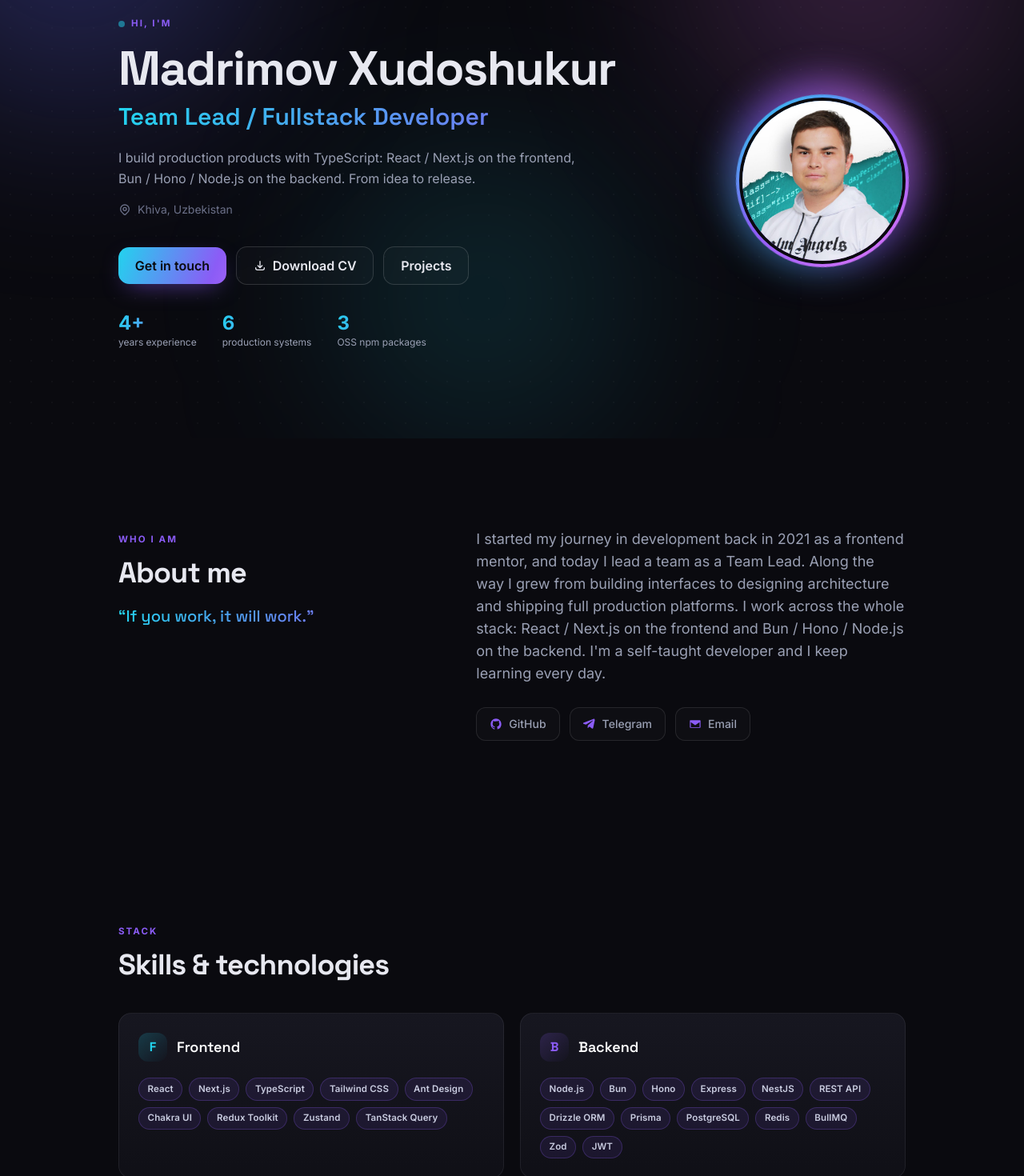
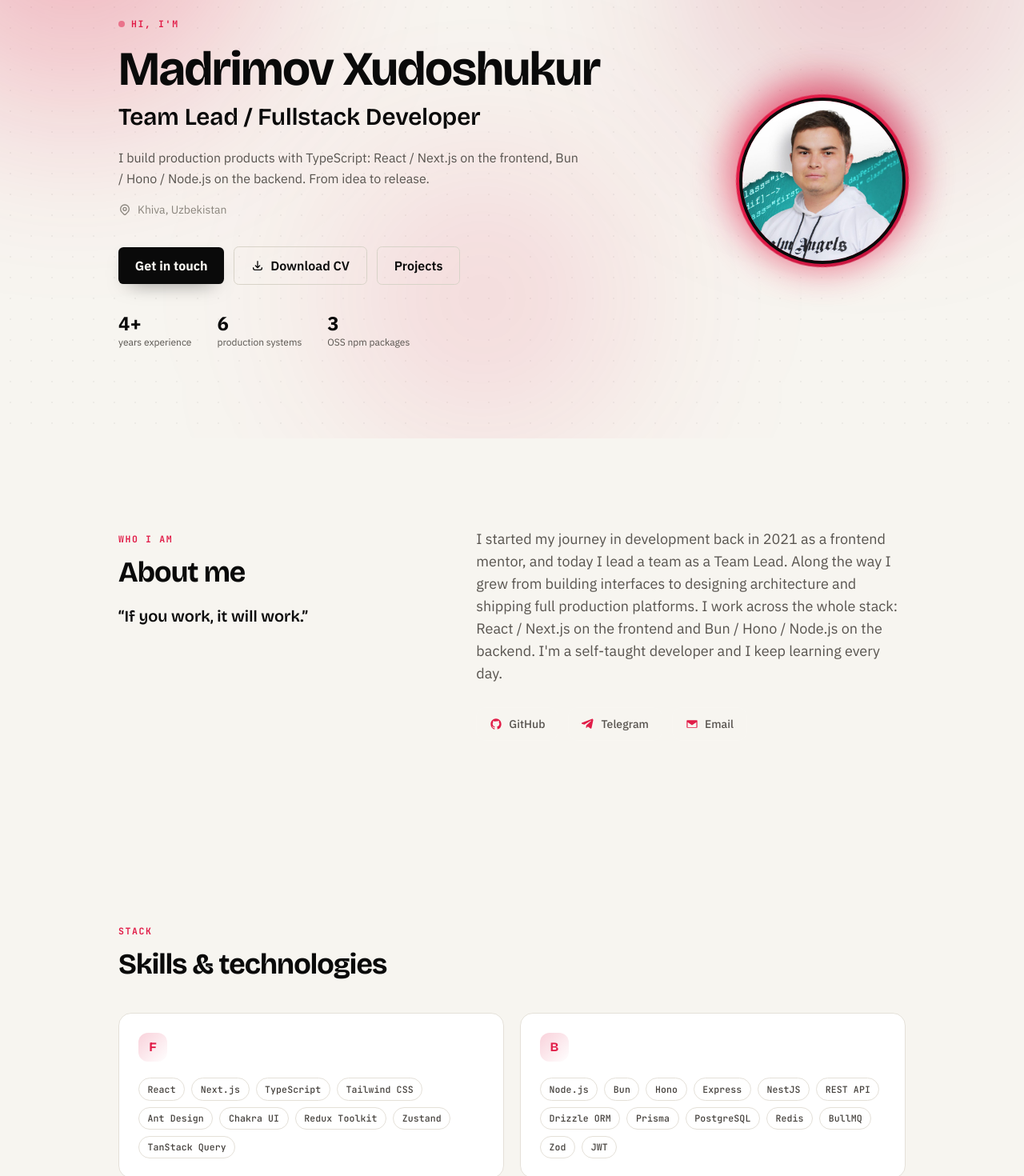
Before and after one commit to madrimovDev/portfolio-next, a Next.js app: page /en in a window 1280 px wide. Shown: the part 160-1630 px from the top of the page at 80% size. Built offline with nearby package versions, Linux system fonts and the light colour scheme.

Commit message:
feat(reskin): Bold Editorial light theme — paper/red tokens + Bricolage/IBM Plex/JetBrains fonts

```diff
--- a/src/app/globals.css
+++ b/src/app/globals.css
@@ -8,140 +8,136 @@
 		-webkit-text-size-adjust: 100%;
 	}
 	body {
-		background-color: #0a0a0f;
-		color: #e7e8f0;
+		background-color: #f7f5f0;
+		color: #0a0a0a;
 		overflow-x: hidden;
 	}
 	::selection {
-		background: rgba(139, 92, 246, 0.35);
+		background: #e11d48;
 		color: #fff;
 	}
 	::-webkit-scrollbar {
 		width: 10px;
 	}
 	::-webkit-scrollbar-track {
-		background: #0a0a0f;
+		background: #f7f5f0;
 	}
 	::-webkit-scrollbar-thumb {
-		background: #2a2a3a;
+		background: #d8d3c8;
 		border-radius: 999px;
 	}
 	::-webkit-scrollbar-thumb:hover {
-		background: #3a3a50;
+		background: #e11d48;
 	}
 }
 
 @layer components {
-	/* Gradient text */
+	/* Headline accent — was a gradient, now solid ink (Bold Editorial).
+	   Pair with .text-accent for the red highlight word. */
 	.gradient-text {
-		background-image: linear-gradient(
-			110deg,
-			#22d3ee 0%,
-			#8b5cf6 45%,
-			#e879f9 100%
-		);
-		background-size: 200% auto;
-		-webkit-background-clip: text;
-		background-clip: text;
-		color: transparent;
-		animation: gradient-shift 6s ease infinite;
+		color: #0a0a0a;
 	}
 
-	/* Glass card */
+	/* Glass card → frosted paper */
 	.glass {
-		background: rgba(22, 22, 31, 0.6);
+		background: rgba(255, 255, 255, 0.72);
 		backdrop-filter: blur(12px);
 		-webkit-backdrop-filter: blur(12px);
-		border: 1px solid rgba(255, 255, 255, 0.07);
+		border: 1px solid #e4e0d8;
 	}
 
 	.card-surface {
-		background: linear-gradient(
-			180deg,
-			rgba(28, 28, 40, 0.7),
-			rgba(18, 18, 26, 0.7)
-		);
-		border: 1px solid rgba(255, 255, 255, 0.07);
+		background: #ffffff;
+		border: 1px solid #e4e0d8;
 		transition: transform 0.35s cubic-bezier(0.22, 1, 0.36, 1),
 			border-color 0.35s ease, box-shadow 0.35s ease;
 	}
 	.card-surface:hover {
 		transform: translateY(-6px);
-		border-color: rgba(139, 92, 246, 0.45);
-		box-shadow: 0 18px 50px -20px rgba(139, 92, 246, 0.45);
+		border-color: #e11d48;
+		box-shadow: 0 18px 44px -22px rgba(225, 29, 72, 0.45);
 	}
 
-	/* Grid / dotted background */
+	/* Dotted grid background (subtle ink dots on paper) */
 	.bg-grid {
 		background-image: radial-gradient(
-			rgba(255, 255, 255, 0.05) 1px,
+			rgba(10, 10, 10, 0.07) 1px,
 			transparent 1px
 		);
 		background-size: 26px 26px;
 	}
 
-	/* Pill / badge */
+	/* Pill / badge — monospace, ink on paper, red border */
 	.tech-badge {
 		display: inline-flex;
 		align-items: center;
+		font-family: var(--font-mono), ui-monospace, monospace;
 		font-size: 0.72rem;
-		font-weight: 600;
+		font-weight: 500;
 		letter-spacing: 0.01em;
 		padding: 0.28rem 0.66rem;
 		border-radius: 999px;
-		color: #c9cce0;
-		background: rgba(139, 92, 246, 0.1);
-		border: 1px solid rgba(139, 92, 246, 0.25);
+		color: #44403c;
+		background: #ffffff;
+		border: 1px solid #e4e0d8;
 		white-space: nowrap;
 	}
 
-	/* Buttons */
+	/* Primary button — solid ink, paper text (editorial) */
 	.btn-grad {
 		display: inline-flex;
 		align-items: center;
 		gap: 0.5rem;
-		font-weight: 600;
+		font-weight: 700;
 		padding: 0.7rem 1.3rem;
-		border-radius: 0.85rem;
-		color: #0a0a0f;
-		background: linear-gradient(110deg, #22d3ee, #8b5cf6, #e879f9);
-		background-size: 180% auto;
-		transition: background-position 0.5s ease, transform 0.2s ease,
-			box-shadow 0.3s ease;
-		box-shadow: 0 10px 30px -12px rgba(139, 92, 246, 0.7);
+		border-radius: 0.4rem;
+		color: #f7f5f0;
+		background: #0a0a0a;
+		transition: transform 0.2s ease, box-shadow 0.3s ease, background 0.3s ease;
+		box-shadow: 0 10px 26px -14px rgba(10, 10, 10, 0.6);
 	}
 	.btn-grad:hover {
-		background-position: right center;
+		background: #e11d48;
 		transform: translateY(-2px);
+		box-shadow: 0 12px 30px -14px rgba(225, 29, 72, 0.6);
 	}
+
+	/* Secondary button — outline */
 	.btn-ghost-line {
 		display: inline-flex;
 		align-items: center;
 		gap: 0.5rem;
 		font-weight: 600;
 		padding: 0.7rem 1.3rem;
-		border-radius: 0.85rem;
-		color: #e7e8f0;
-		border: 1px solid rgba(255, 255, 255, 0.14);
-		background: rgba(255, 255, 255, 0.02);
+		border-radius: 0.4rem;
+		color: #0a0a0a;
+		border: 1px solid #d8d3c8;
+		background: transparent;
 		transition: border-color 0.3s ease, background 0.3s ease,
 			transform 0.2s ease;
 	}
 	.btn-ghost-line:hover {
-		border-color: rgba(139, 92, 246, 0.6);
-		background: rgba(139, 92, 246, 0.1);
+		border-color: #e11d48;
+		color: #e11d48;
 		transform: translateY(-2px);
 	}
 
+	/* Section label — monospace red eyebrow (terminal bridge) */
 	.section-eyebrow {
 		display: inline-flex;
 		align-items: center;
 		gap: 0.5rem;
+		font-family: var(--font-mono), ui-monospace, monospace;
 		font-size: 0.72rem;
-		font-weight: 700;
-		letter-spacing: 0.18em;
+		font-weight: 600;
+		letter-spacing: 0.14em;
 		text-transform: uppercase;
-		color: #8b5cf6;
+		color: #e11d48;
+	}
+
+	/* Red highlight word inside a headline */
+	.text-accent {
+		color: #e11d48;
 	}
 }
 
--- a/src/app/layout.tsx
+++ b/src/app/layout.tsx
@@ -1,17 +1,25 @@
-import { Inter, Space_Grotesk } from "next/font/google";
+import { IBM_Plex_Sans, Bricolage_Grotesque, JetBrains_Mono } from "next/font/google";
 import "./globals.css";
 import { Analytics } from "@vercel/analytics/react";
 
-const inter = Inter({
-	subsets: ["latin", "cyrillic"],
+const plexSans = IBM_Plex_Sans({
+	subsets: ["latin"],
+	weight: ["400", "500", "600", "700"],
 	variable: "--font-sans",
 	display: "swap",
 });
 
-const spaceGrotesk = Space_Grotesk({
+const bricolage = Bricolage_Grotesque({
 	subsets: ["latin"],
-	weight: ["500", "600", "700"],
+	weight: ["600", "700", "800"],
 	variable: "--font-display",
+	display: "swap",
+});
+
+const jetbrainsMono = JetBrains_Mono({
+	subsets: ["latin"],
+	weight: ["400", "500", "700"],
+	variable: "--font-mono",
 	display: "swap",
 });
 
@@ -26,9 +34,9 @@ export default async function RootLayout({
 	return (
 		<html
 			lang="en"
-			className={`h-full ${inter.variable} ${spaceGrotesk.variable}`}
+			className={`h-full ${plexSans.variable} ${bricolage.variable} ${jetbrainsMono.variable}`}
 		>
-			<body className="font-sans h-full flex flex-col bg-ink text-[#e7e8f0] antialiased">
+			<body className="font-sans h-full flex flex-col bg-paper text-ink antialiased">
 				{children}
 				<Analytics />
 			</body>
--- a/tailwind.config.ts
+++ b/tailwind.config.ts
@@ -11,19 +11,24 @@ const config: Config = {
 			fontFamily: {
 				sans: ["var(--font-sans)", "system-ui", "sans-serif"],
 				display: ["var(--font-display)", "var(--font-sans)", "sans-serif"],
+				mono: ["var(--font-mono)", "ui-monospace", "monospace"],
 			},
 			colors: {
-				ink: "#0a0a0f",
-				surface: "#12121a",
-				card: "#16161f",
-				line: "#262633",
-				muted: "#9aa0b4",
-				soft: "#6b7088",
+				// Bold Editorial — warm paper + ink + a single red accent.
+				paper: "#f7f5f0",
+				ink: "#0a0a0a",
+				surface: "#ffffff",
+				card: "#ffffff",
+				line: "#e4e0d8",
+				muted: "#57534e",
+				soft: "#8a857d",
 				accent: {
-					DEFAULT: "#8b5cf6",
-					cyan: "#22d3ee",
-					fuchsia: "#e879f9",
-					indigo: "#6366f1",
+					// One red family. cyan/fuchsia/indigo kept as keys so existing
+					// components (text-accent-cyan etc.) re-skin automatically.
+					DEFAULT: "#e11d48",
+					cyan: "#e11d48",
+					fuchsia: "#be123c",
+					indigo: "#e11d48",
 				},
 			},
 			keyframes: {
```
